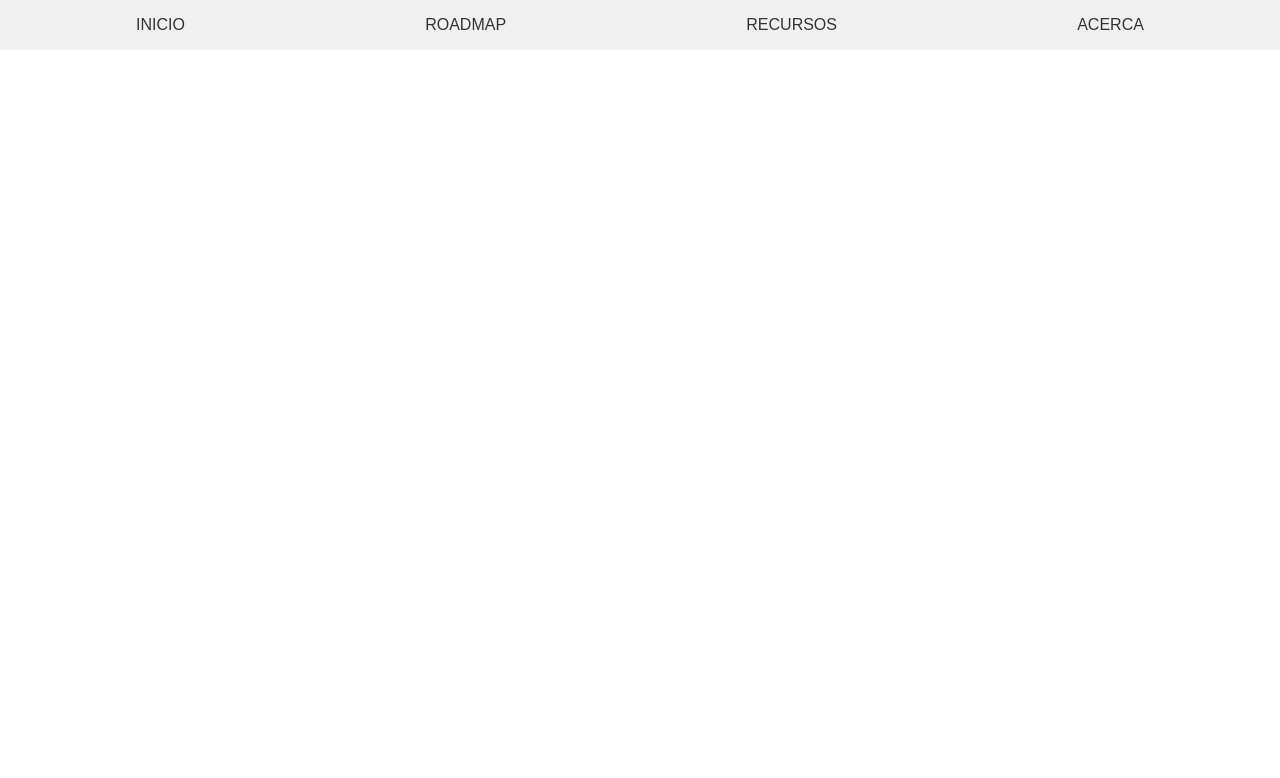
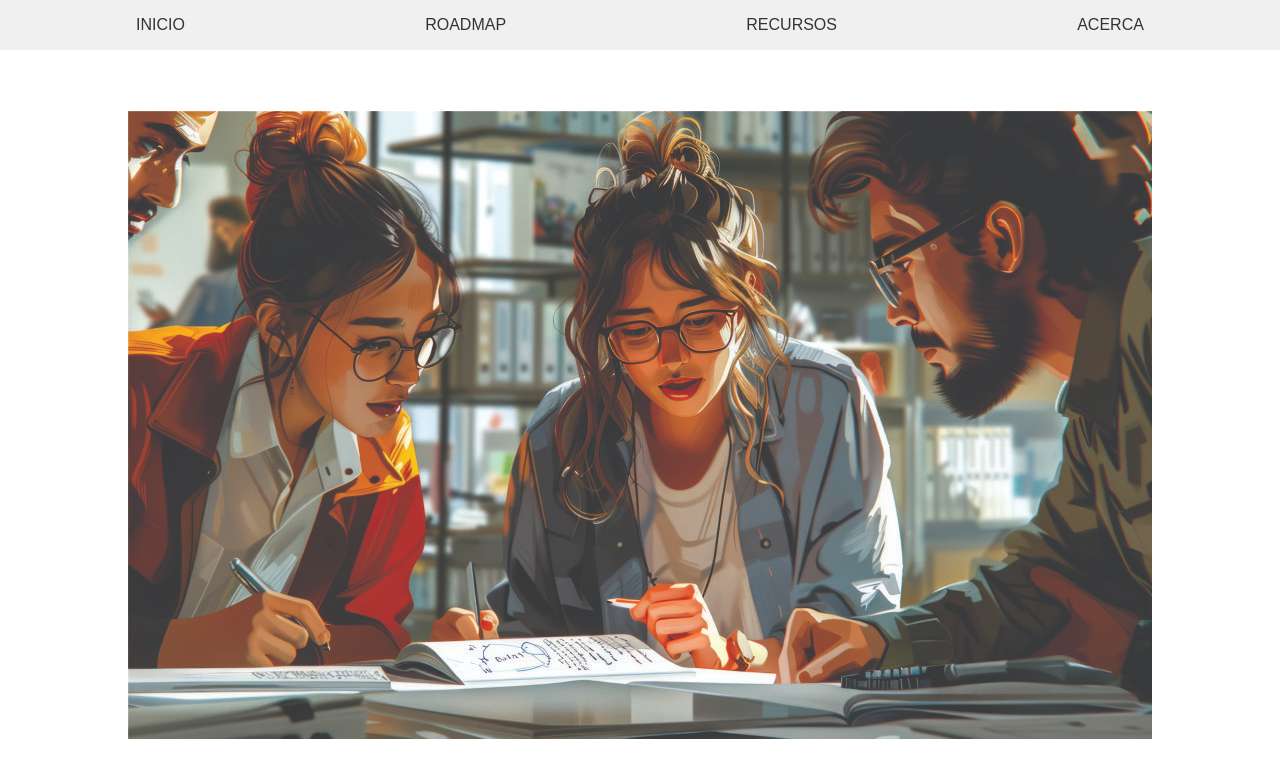
Before and after one commit to ohdezL/scrum, a plain HTML site: page index.html in a window 1280 px wide. Drawn offline with Linux system fonts and the light colour scheme.

Commit message:
Update index.html

```diff
--- a/index.html
+++ b/index.html
@@ -56,7 +56,7 @@
         </nav>
     </header>
     <main>
-        <img src="assets/01.jpg" alt="">
+        <img src="assets/img/01.jpg" alt="">
     </main>
 </body>
 </html>
```
